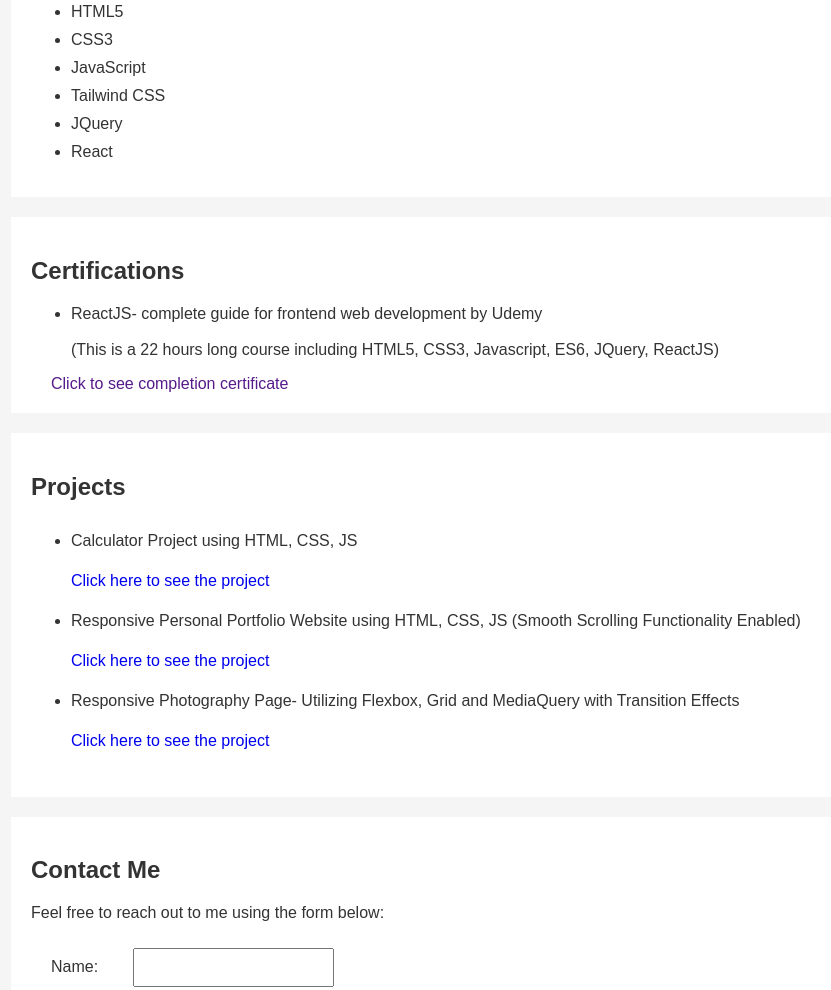
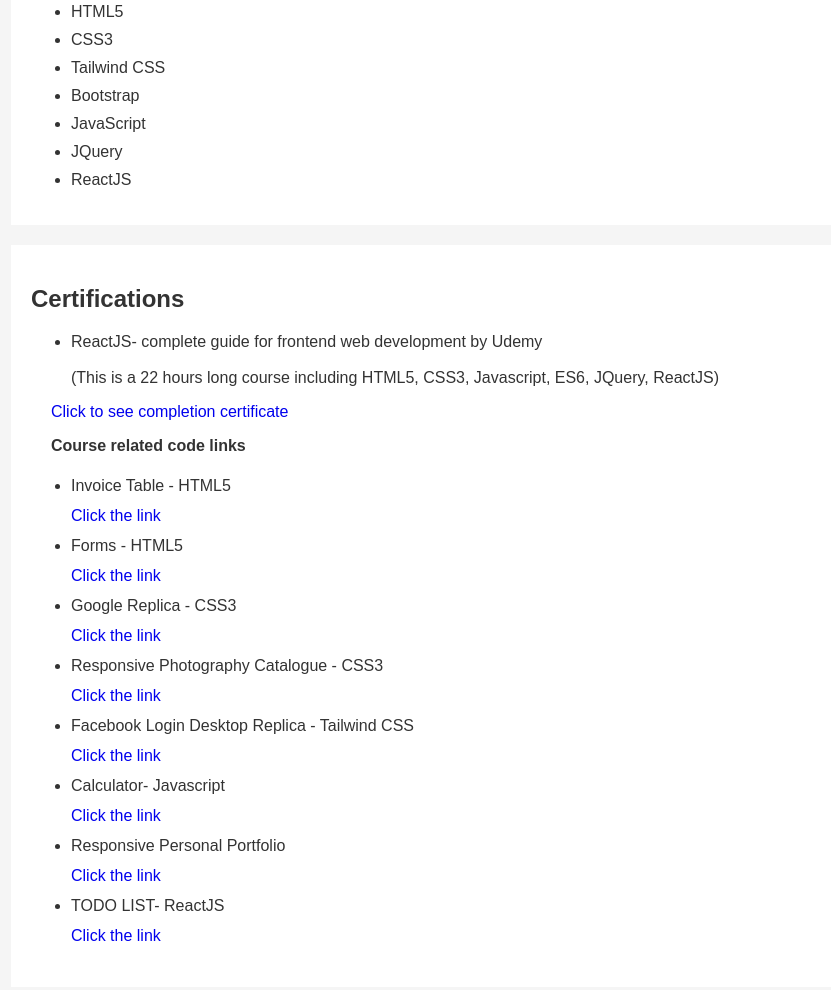
Before and after one commit to aritra0609/Responsive-personal-portfolio-website, a plain HTML site: page index.html in a window 1280 px wide. Shown: the part 791-1781 px from the top of the page, without its empty margins (9-840 px from the left). Drawn offline with Linux system fonts and the light colour scheme; files whose address does not match are found by name.

Commit message:
Update index.html

```diff
--- a/index.html
+++ b/index.html
@@ -1,6 +1,5 @@
 <!DOCTYPE html>
 <html lang="en">
-
 <head>
   <meta charset="UTF-8">
   <meta name="viewport" content="width=device-width, initial-scale=1.0">
@@ -51,10 +50,11 @@
     <ul >
       <li style="margin-bottom: 10px;">HTML5</li>
       <li style="margin-bottom: 10px;">CSS3</li>
+      <li style="margin-bottom: 10px;">Tailwind CSS</li>
+      <li style="margin-bottom: 10px;">Bootstrap</li>
       <li style="margin-bottom: 10px;">JavaScript</li>
-      <li style="margin-bottom: 10px;">Tailwind CSS</li>
       <li style="margin-bottom: 10px;">JQuery</li>
-      <li>React</li>
+      <li>ReactJS</li>
     </ul>
   </div>
 
@@ -64,7 +64,27 @@
       <li>ReactJS- complete guide for frontend web development by Udemy<br><br>
       (This is a 22 hours long course including HTML5, CSS3, Javascript, ES6, JQuery, ReactJS)</li>
     </ul>
-    <a style="text-decoration: none;margin-left: 20px;" href="" alt="certificate">Click to see completion certificate</a>
+    <a style="text-decoration: none;margin-left: 20px;" href="https://www.udemy.com/certificate/UC-f41b12a9-d3d2-4b29-ba41-cec1134b242b/" alt="certificate">Click to see completion certificate</a>
+    <p style="font-weight: bold; margin-left: 20px;">Course related code links</p>
+    <ul style="line-height: 30px;">
+      <li >Invoice Table - HTML5</li>
+      <a style="text-decoration: none;"  href="https://github.com/aritra0609/ReactJS-Udemy-course-project-invoice-table" alt="invoice-table">Click the link</a>
+      <li >Forms - HTML5</li>
+      <a style="text-decoration: none; "  href="https://github.com/aritra0609/ReactJS-Udemy-course-project-forms" alt="forms">Click the link</a>
+      <li >Google Replica - CSS3</li>
+      <a style="text-decoration: none;"  href="https://github.com/aritra0609/ReactJS-udemy-project-googleReplica" alt="google-replica">Click the link</a>
+      <li>Responsive Photography Catalogue - CSS3</li>
+      <a style="text-decoration: none; "  href="https://github.com/aritra0609/Animated-photography-front-page" alt="photogtaphy">Click the link</a>
+      <li >Facebook Login Desktop Replica - Tailwind CSS</li>
+      <a style="text-decoration: none;"  href="https://github.com/aritra0609/aritra0609-Facebook-Desktop-Login-Tailwind-CSS-" alt="tailwind-css">Click the link</a>
+      <li>Calculator- Javascript</li>
+      <a style="text-decoration: none;"  href="https://github.com/aritra0609/Aritra-s-Calculator-using-HTML-CSS-JS" alt="calculator">Click the link</a>
+      <li >Responsive Personal Portfolio</li>
+      <a style="text-decoration: none;"  href="https://github.com/aritra0609/Responsive-personal-portfolio-website" alt="portfolio">Click the link</a>
+      <li >TODO LIST- ReactJS</li>
+      <a style="text-decoration: none;"  href="https://github.com/aritra0609/TodoList-ReactJS" alt="todo">Click the link</a>
+
+      </ul>
   </div>
   <div class="content" id="project">
     <h2>Projects</h2>
@@ -73,8 +93,14 @@
         <a style="text-decoration: none;" href="https://aritra0609.github.io/Aritra-s-Calculator-using-HTML-CSS-JS/" alt="calculator">Click here to see the project</a>
         <li>Responsive Personal Portfolio Website using HTML, CSS, JS (Smooth Scrolling Functionality Enabled)</li>
         <a style="text-decoration: none;" href="http://127.0.0.1:5500/CSSprojects/portfolio/index.html" alt="portfolio">Click here to see the project</a>
+        <li>Todo List - ReactJS</li>
+        <a style="text-decoration: none;" href="https://aritra-todo-list-react.netlify.app/" alt="todo">Click here to see the project</a>
+
         <li> Responsive Photography Page- Utilizing Flexbox, Grid and MediaQuery with Transition Effects</li>
         <a style="text-decoration: none;" href="https://aritra0609.github.io/Animated-photography-front-page/" alt="photography-page">Click here to see the project</a>
+        <li>Facebook Login Desktop Replica - Tailwind CSS</li>
+        <a style="text-decoration: none;" href="https://aritra-fb-login-desktop-replica.netlify.app/" alt="photography-page">Click here to see the project</a>
+
    </div>
   <div class="content" id="contact">
     <h2>Contact Me</h2>
```
